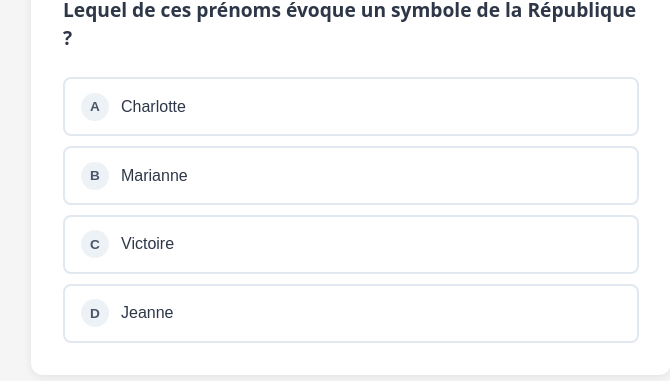
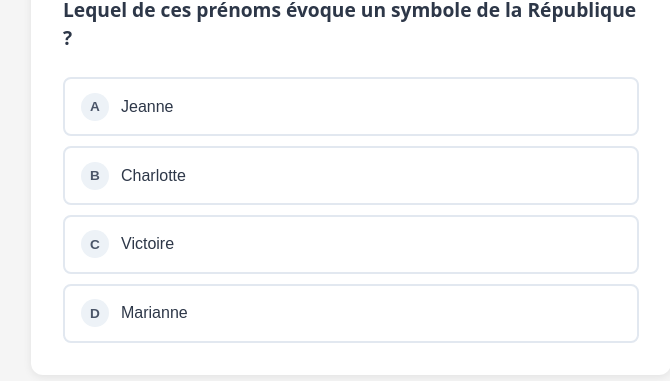
Before and after one commit to bmak91/civics, a React (Vite) app: page / in a window 1280 px wide. Both pictures are taken after a click on the button 640 px from the left and 214 px from the top of the page. Shown: the part 173-554 px from the top of the page, without its empty margins (289-959 px from the left). Built offline with nearby package versions, Linux system fonts and the light colour scheme.

Commit message:
Randomize choice display order per question
Co-Authored-By: Claude Opus 4.6 <noreply@anthropic.com>

```diff
--- a/src/components/Flashcard.jsx
+++ b/src/components/Flashcard.jsx
@@ -1,10 +1,23 @@
-import { useState } from "react";
+import { useState, useMemo } from "react";
+
+function shuffleChoices(choices, correctIndex) {
+  const indexed = choices.map((text, i) => ({ text, isCorrect: i === correctIndex }));
+  for (let i = indexed.length - 1; i > 0; i--) {
+    const j = Math.floor(Math.random() * (i + 1));
+    [indexed[i], indexed[j]] = [indexed[j], indexed[i]];
+  }
+  return indexed;
+}
 
 export default function Flashcard({ question, onNext, onHome, current, total, mode, score }) {
+  const shuffled = useMemo(
+    () => shuffleChoices(question.choices, question.correctIndex),
+    [question]
+  );
   const [selected, setSelected] = useState(null);
 
   const isAnswered = selected !== null;
-  const isCorrect = selected === question.correctIndex;
+  const isCorrect = isAnswered && shuffled[selected].isCorrect;
 
   function handleSelect(index) {
     if (isAnswered) return;
@@ -28,13 +41,11 @@ export default function Flashcard({ question, onNext, onHome, current, total, mo
       <h2 className="question">{question.question}</h2>
 
       <div className="choices">
-        {question.choices.map((choice, index) => {
+        {shuffled.map((choice, index) => {
           let className = "choice";
           if (isAnswered) {
-            if (index === question.correctIndex) className += " correct";
+            if (choice.isCorrect) className += " correct";
             else if (index === selected) className += " wrong";
-          } else if (index === selected) {
-            className += " selected";
           }
 
           return (
@@ -47,7 +58,7 @@ export default function Flashcard({ question, onNext, onHome, current, total, mo
               <span className="choice-letter">
                 {String.fromCharCode(65 + index)}
               </span>
-              {choice}
+              {choice.text}
             </button>
           );
         })}
```
